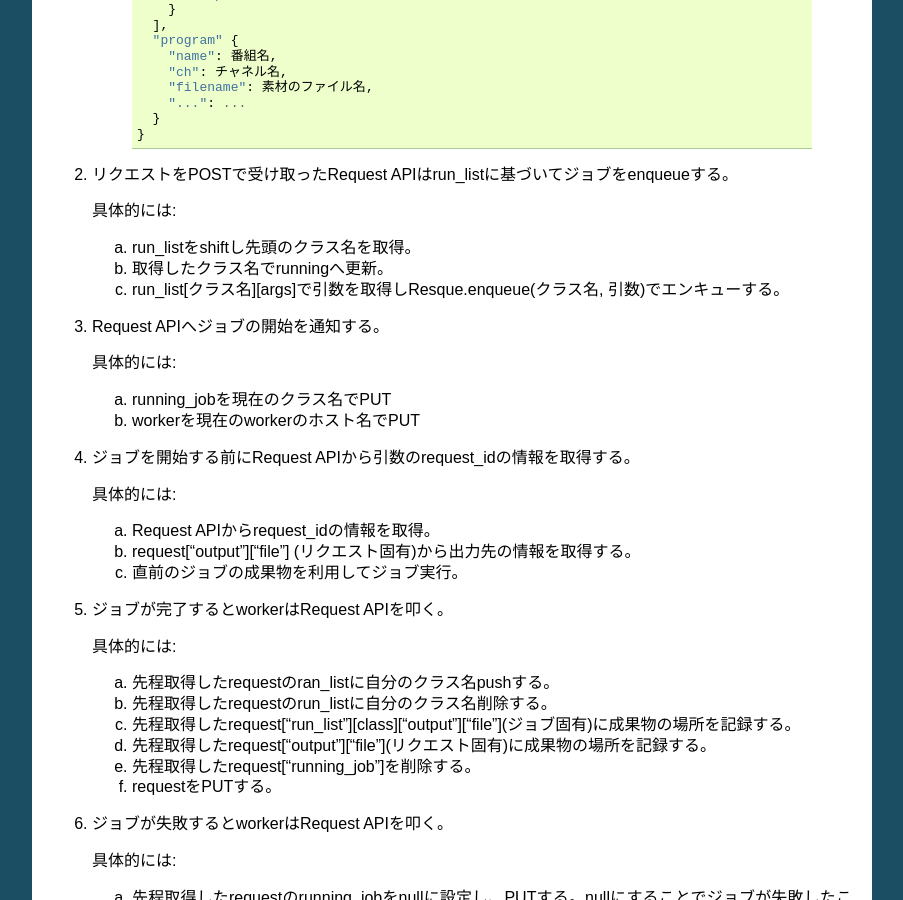
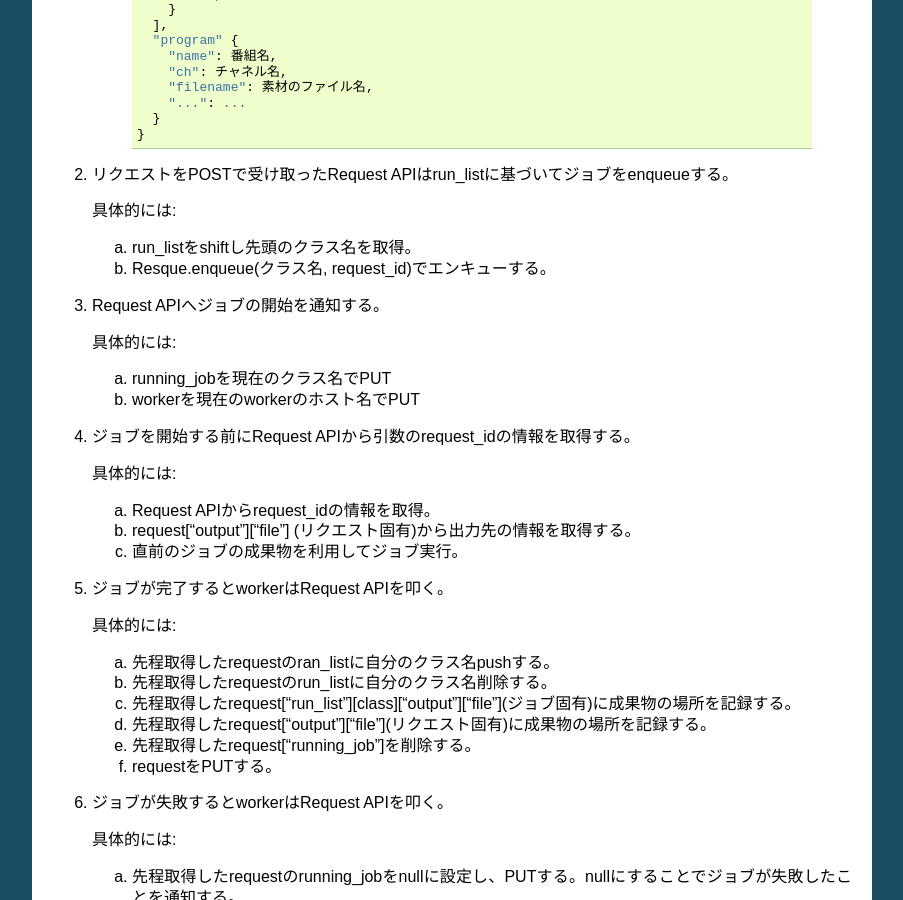
Before and after one commit to nabeken/dbee, a Sphinx documentation site: the page built from docs/request.rst, in a window 1280 px wide and 900 px high, scrolled down 1016 px. Shown: the whole window, without its empty margins (198-1101 px from the left). Built offline with Sphinx 7.4.7, drawn with Linux system fonts in a browser that asks for light colours.

Commit message:
docs: Fix process

```diff
--- a/docs/request.rst
+++ b/docs/request.rst
@@ -67,8 +67,7 @@ DbeEではエンコードに必要なジョブをリクエストという単位
    具体的には:
 
    a) run_listをshiftし先頭のクラス名を取得。
-   b) 取得したクラス名でrunningへ更新。
-   c) run_list[クラス名][args]で引数を取得しResque.enqueue(クラス名, 引数)でエンキューする。
+   b) Resque.enqueue(クラス名, request_id)でエンキューする。
 
 3. Request APIへジョブの開始を通知する。
 
```
